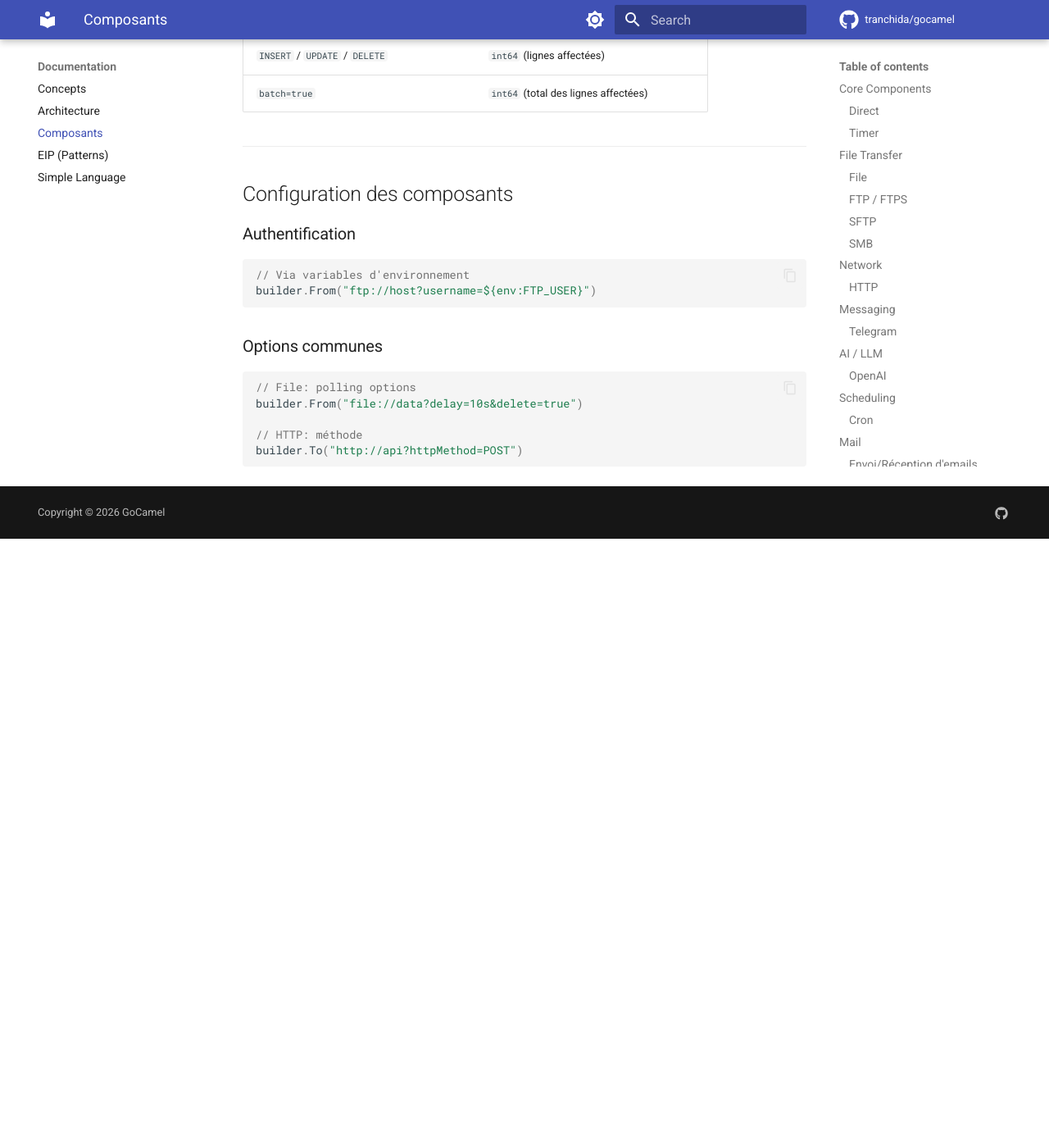
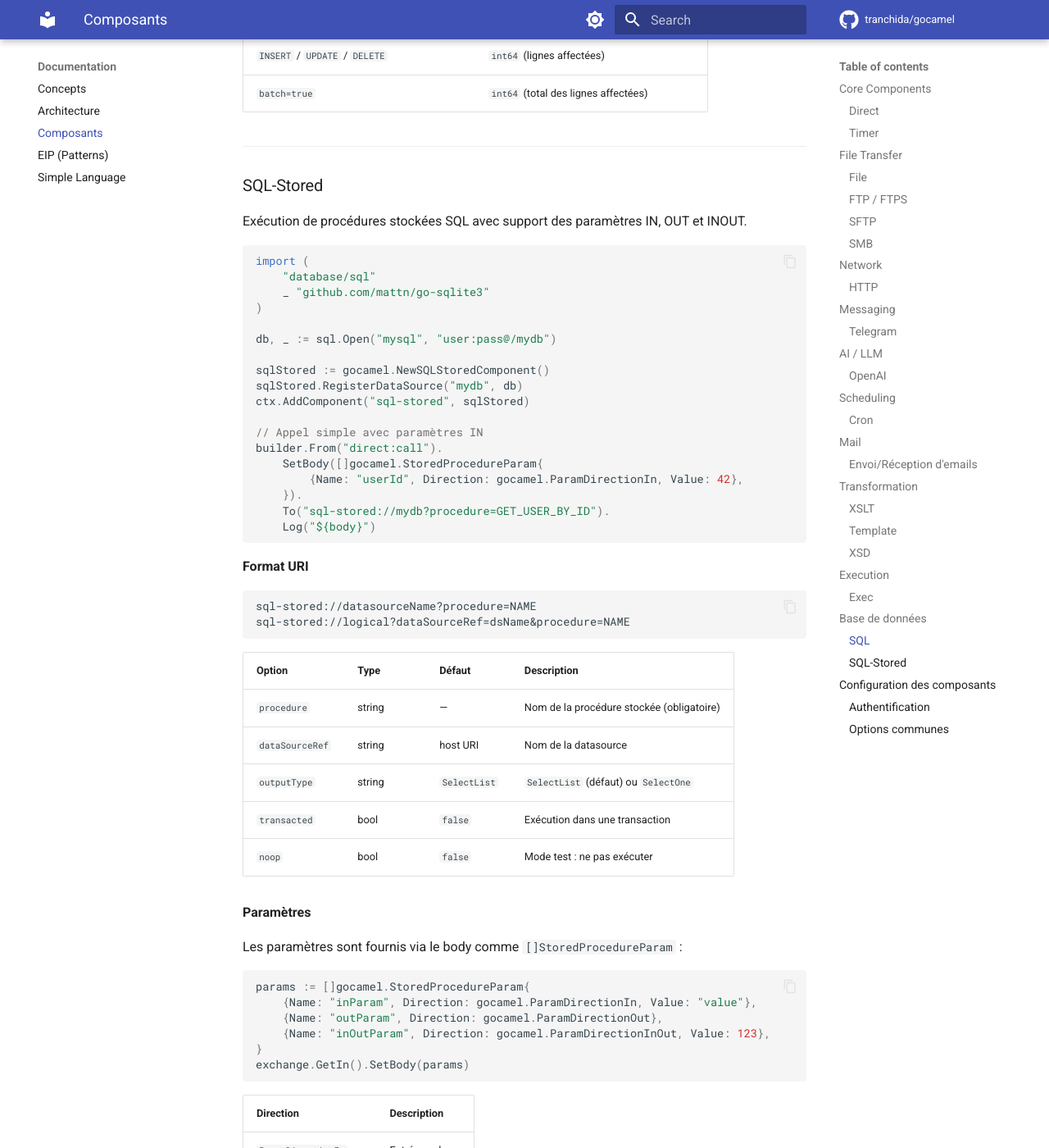
Before and after one commit to tranchida/gocamel, an MkDocs documentation site: the page built from docs/components.md, in a window 1280 px wide and 1400 px high, scrolled down 8006 px. Shown: the whole window at 82% size. Built offline with MkDocs 1.6.1 and Material for MkDocs 9.7.7, drawn with Linux system fonts in a browser that asks for light colours; comment, search, counter and statistics services are not loaded; before the commit the page ends 8663 px from its top, so only the background shows below that; some of the changed text lies outside the part shown.

Commit message:
docs: add sql-stored component documentation

````diff
--- a/docs/components.md
+++ b/docs/components.md
@@ -343,6 +343,80 @@ Les paramètres positionnels (`?`) sont fournis via, par ordre de priorité :
 
 ---
 
+### SQL-Stored
+
+Exécution de procédures stockées SQL avec support des paramètres IN, OUT et INOUT.
+
+```go
+import (
+    "database/sql"
+    _ "github.com/mattn/go-sqlite3"
+)
+
+db, _ := sql.Open("mysql", "user:pass@/mydb")
+
+sqlStored := gocamel.NewSQLStoredComponent()
+sqlStored.RegisterDataSource("mydb", db)
+ctx.AddComponent("sql-stored", sqlStored)
+
+// Appel simple avec paramètres IN
+builder.From("direct:call").
+    SetBody([]gocamel.StoredProcedureParam{
+        {Name: "userId", Direction: gocamel.ParamDirectionIn, Value: 42},
+    }).
+    To("sql-stored://mydb?procedure=GET_USER_BY_ID").
+    Log("${body}")
+```
+
+**Format URI**
+
+```
+sql-stored://datasourceName?procedure=NAME
+sql-stored://logical?dataSourceRef=dsName&procedure=NAME
+```
+
+| Option | Type | Défaut | Description |
+|--------|------|--------|-------------|
+| `procedure` | string | — | Nom de la procédure stockée (obligatoire) |
+| `dataSourceRef` | string | host URI | Nom de la datasource |
+| `outputType` | string | `SelectList` | `SelectList` (défaut) ou `SelectOne` |
+| `transacted` | bool | `false` | Exécution dans une transaction |
+| `noop` | bool | `false` | Mode test : ne pas exécuter |
+
+**Paramètres**
+
+Les paramètres sont fournis via le body comme `[]StoredProcedureParam` :
+
+```go
+params := []gocamel.StoredProcedureParam{
+    {Name: "inParam", Direction: gocamel.ParamDirectionIn, Value: "value"},
+    {Name: "outParam", Direction: gocamel.ParamDirectionOut},
+    {Name: "inOutParam", Direction: gocamel.ParamDirectionInOut, Value: 123},
+}
+exchange.GetIn().SetBody(params)
+```
+
+| Direction | Description |
+|-----------|-------------|
+| `ParamDirectionIn` | Entrée seule |
+| `ParamDirectionOut` | Sortie seule |
+| `ParamDirectionInOut` | Entrée et sortie |
+
+**Headers**
+
+| Header | Sens | Description |
+|--------|------|-------------|
+| `CamelSqlStoredProcedureName` | In | Surcharge le nom de la procédure |
+| `CamelSqlRowCount` | Out | Nombre de lignes retournées |
+
+**Body résultat**
+
+- Avec résultat : `[]map[string]interface{}` ou `map[string]interface{}`
+- Output params seulement : `map[string]interface{}`
+- Sans résultat : `nil`
+
+---
+
 ## Configuration des composants
 
 ### Authentification
````
